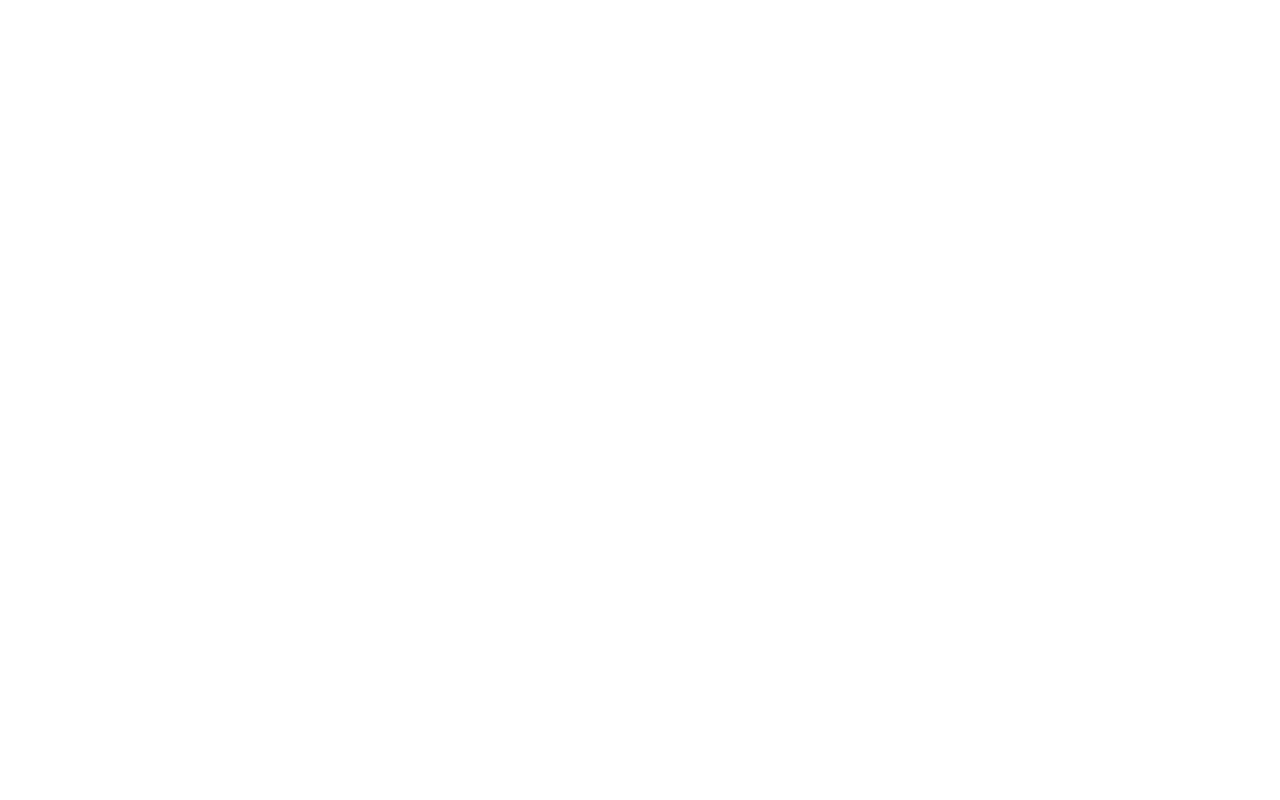
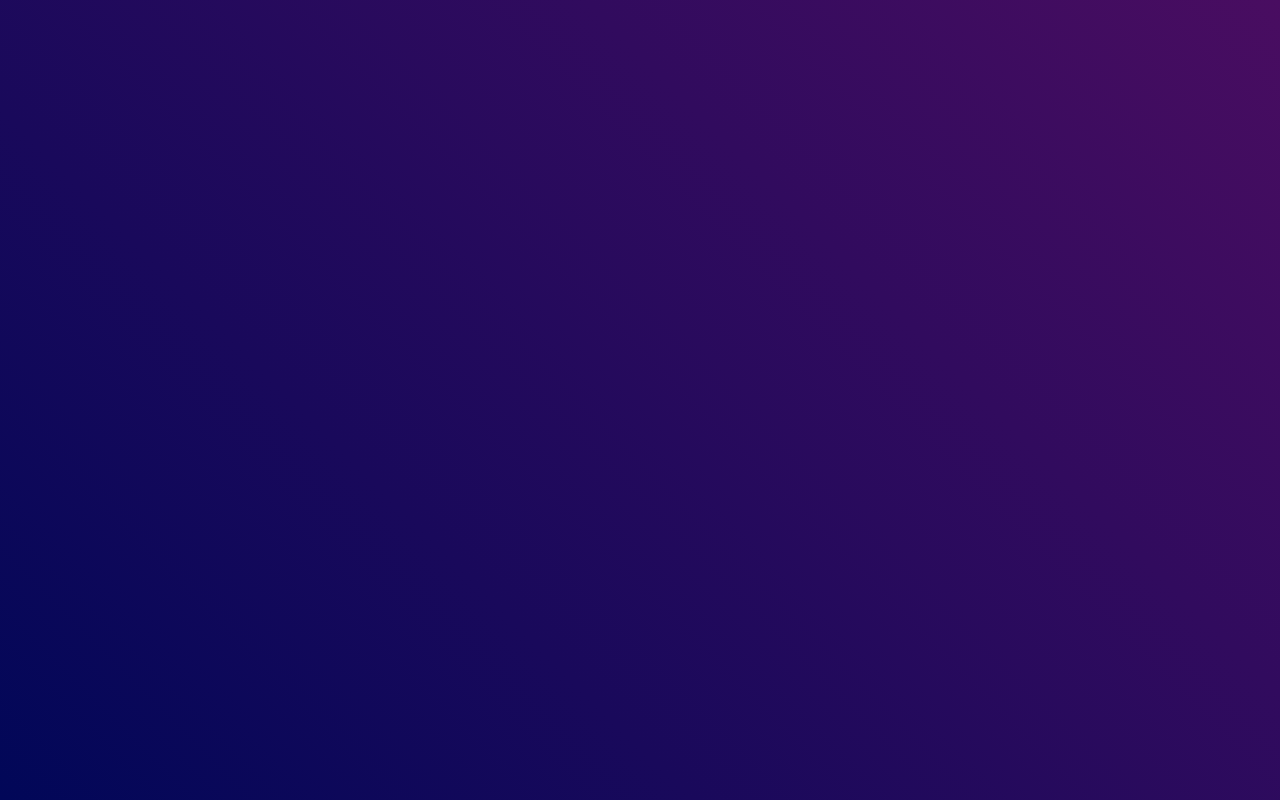
Before and after one commit to AmirTaki/Text-To-Speech-Converter, a plain HTML site: page index.html in a window 1280 px wide. Drawn offline with Linux system fonts and the light colour scheme.

Commit message:
styles : hero

```diff
--- a/index.html
+++ b/index.html
@@ -7,6 +7,9 @@
     <title>Text To Speech Converter</title>
 </head>
 <body>
+    <div class="hero">
+
+    </div>
     <script src = "./src/script.js"></script>
 </body>
 </html>
--- a/src/styles.css
+++ b/src/styles.css
@@ -3,4 +3,14 @@
     margin: 0;
     font-family: sans-serif;
     box-sizing: border-box;
-}`
+}
+
+.hero {
+    width: 100%;
+    min-height: 100vh;
+    background: linear-gradient(45deg, #010758, #490d61);
+    display: flex;
+    align-items: center;
+    justify-content: center;
+    flex-direction: column;
+}
```
